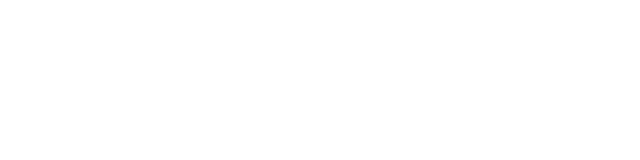
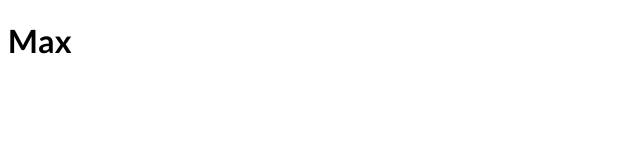
Before and after one commit to amirulfaiz98/next-js-data-fetching, a Next.js app: page /user-file in a window 1280 px wide. Before the commit this address had no page. Shown: the top 160 px of the page, without its empty margins (0-640 px from the left). Built offline with nearby package versions, Linux system fonts and the light colour scheme.

Commit message:
use getServerSideProps for Server-side rendering

```diff
--- /dev/null
+++ b/pages/user-file.js
@@ -0,0 +1,11 @@
+function UserProfilePage() {
+    return <h1>Max</h1>
+}
+
+export default UserProfilePage;
+
+export async function getServerSideProps(context) {
+    return {
+
+    };
+}
```
